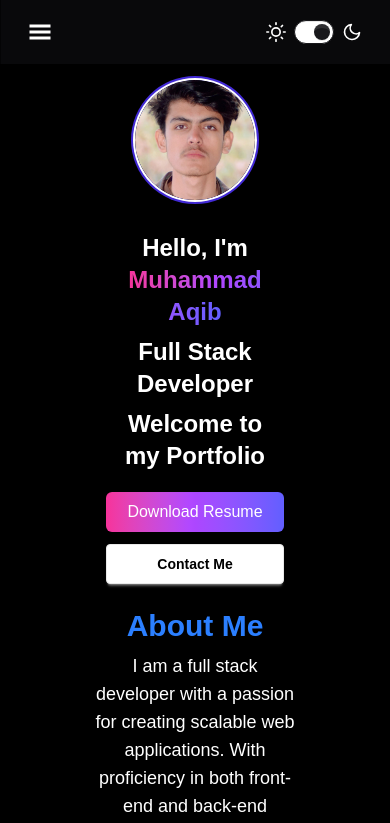
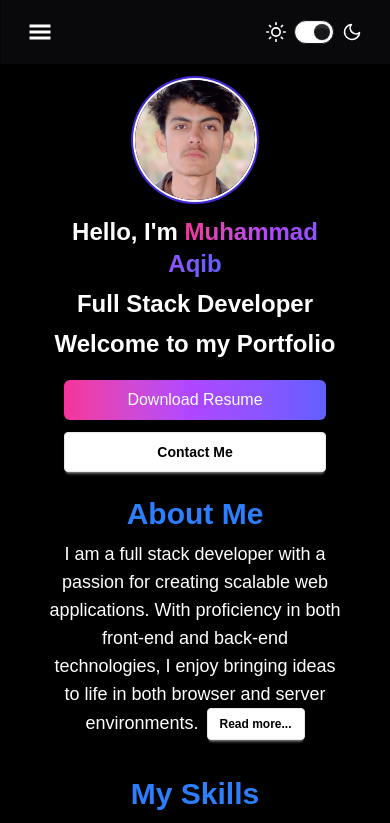
Before and after one commit to Aqib2110/my_portfolio, a Next.js app: page / in a window 390 px wide. Shown: the top 823 px of the page. Built offline with nearby package versions, Linux system fonts and the light colour scheme.

Commit message:
fixed Responsiveness

```diff
--- a/app/components/AboutMe.tsx
+++ b/app/components/AboutMe.tsx
@@ -22,7 +22,7 @@ const AboutMe: React.FC<AboutMeProps> = ({ isDarkMode }) => {
 
   return (
     <MotionDiv
-      className="pb-3 py-3 md:mb-0 mb-3 md:py-0"
+      className="pb-3 py-3 md:mb-0 mb-3  md:py-0"
       initial="hidden"
       animate="visible"
       variants={{ hidden: {}, visible: { transition: { staggerChildren: 0.3 } } }}
@@ -31,9 +31,8 @@ const AboutMe: React.FC<AboutMeProps> = ({ isDarkMode }) => {
       <h2 className="text-3xl pb-2 font-bold md:text-start text-center text-blue-500">
         About Me
       </h2>
-
-      <div className="px-10 md:px-0">
-        <MotionDiv className={`xl:text-2xl ${isDarkMode ? "text-white" : "text-black"} block md:hidden px-3 sm:px-0 text-lg md:text-start text-center`} variants={fadeInUpVariant}>
+      <div className=" md:mx-0 mx-auto md:w-auto w-5/6">
+        <MotionDiv className={`xl:text-2xl w-full  ${isDarkMode ? "text-white" : "text-black"} block md:hidden  text-lg md:text-start text-center`} variants={fadeInUpVariant}>
           I am a full stack developer with a passion for creating scalable web
           applications. With proficiency in both front-end and back-end technologies, I
           enjoy bringing ideas to life in both browser and server environments.
--- a/app/components/ContactMe.tsx
+++ b/app/components/ContactMe.tsx
@@ -82,7 +82,7 @@ const ContactMe: React.FC<ContactMeProps> = ({ isDarkMode }) => {
       whileInView="visible"
       viewport={{ once: true }}
       variants={fadeInUpVariant}
-      className="px-2 md:px-0"
+      className=""
     >
       <div>
         <h2 className="text-3xl font-bold pb-3 text-center text-blue-500">Contact</h2>
--- a/app/components/Hero.tsx
+++ b/app/components/Hero.tsx
@@ -31,7 +31,7 @@ const Hero = ({ isDarkMode }: HeroProps) => {
   ];
 
   return (
-    <div className="px-4 md:px-0">
+    <div className="px-0 md:px-0">
       <MotionDiv
         className="flex flex-col md:flex-row gap-0 md:gap-10"
         initial="hidden"
@@ -45,7 +45,7 @@ const Hero = ({ isDarkMode }: HeroProps) => {
         viewport={{ once: true }}
       >
         <MotionDiv
-          className="py-4 md:py-8 flex justify-center items-center md:flex-none md:justify-start md:items-start"
+          className="py-4 md:pb-auto pb-0 md:py-8  flex justify-center items-center md:flex-none md:justify-start md:items-start"
           variants={fadeInUpVariants}
           viewport={{ once: true }}
         >
@@ -64,9 +64,10 @@ const Hero = ({ isDarkMode }: HeroProps) => {
           </div>
         </MotionDiv>
 
-        <div className="pt-4 px-5 sm:px-8 md:px-0 md:pt-8 pb-3">
+        <div className="pt-4 w-full md:w-auto  md:pt-8 pb-3">
+          {/* px-5 sm:px-8 md:px-0*/}
           <MotionDiv
-            className={`flex flex-col px-8 gap-2 md:gap-4 text-2xl xl:text-3xl font-bold ${
+            className={`flex flex-col w-5/6 md:w-auto  md:mx-0 mx-auto gap-2 md:gap-4 text-2xl xl:text-3xl font-bold ${
               isDarkMode ? "text-white" : "text-black"
             }`}
             viewport={{ once: true }}
--- a/app/components/Home.tsx
+++ b/app/components/Home.tsx
@@ -12,7 +12,8 @@
 
     return (
       <div className={`min-h-screen pt-16 ${isDarkMode ? "bg-black" : "bg-white"}`}>
-        <div className="flex h-full px-10 md:px-20 lg:px-27 xl:px-35 w-full">
+        <div className="flex h-full px-5 sm:px-10 md:px-20 lg:px-27 xl:px-35 w-full">
+{/* px-10           */}
           <div className="flex w-full flex-col">
 
           <div>
```
